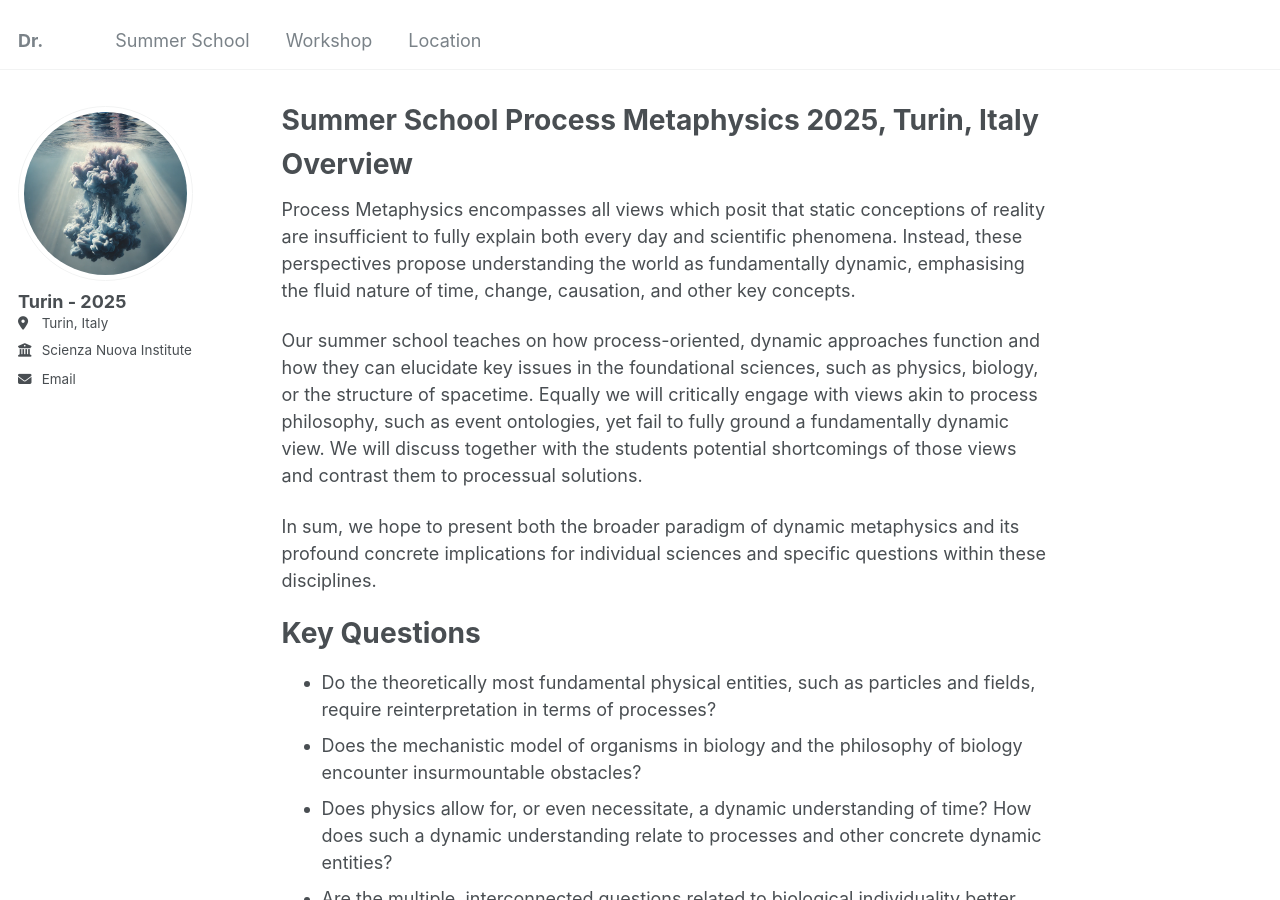
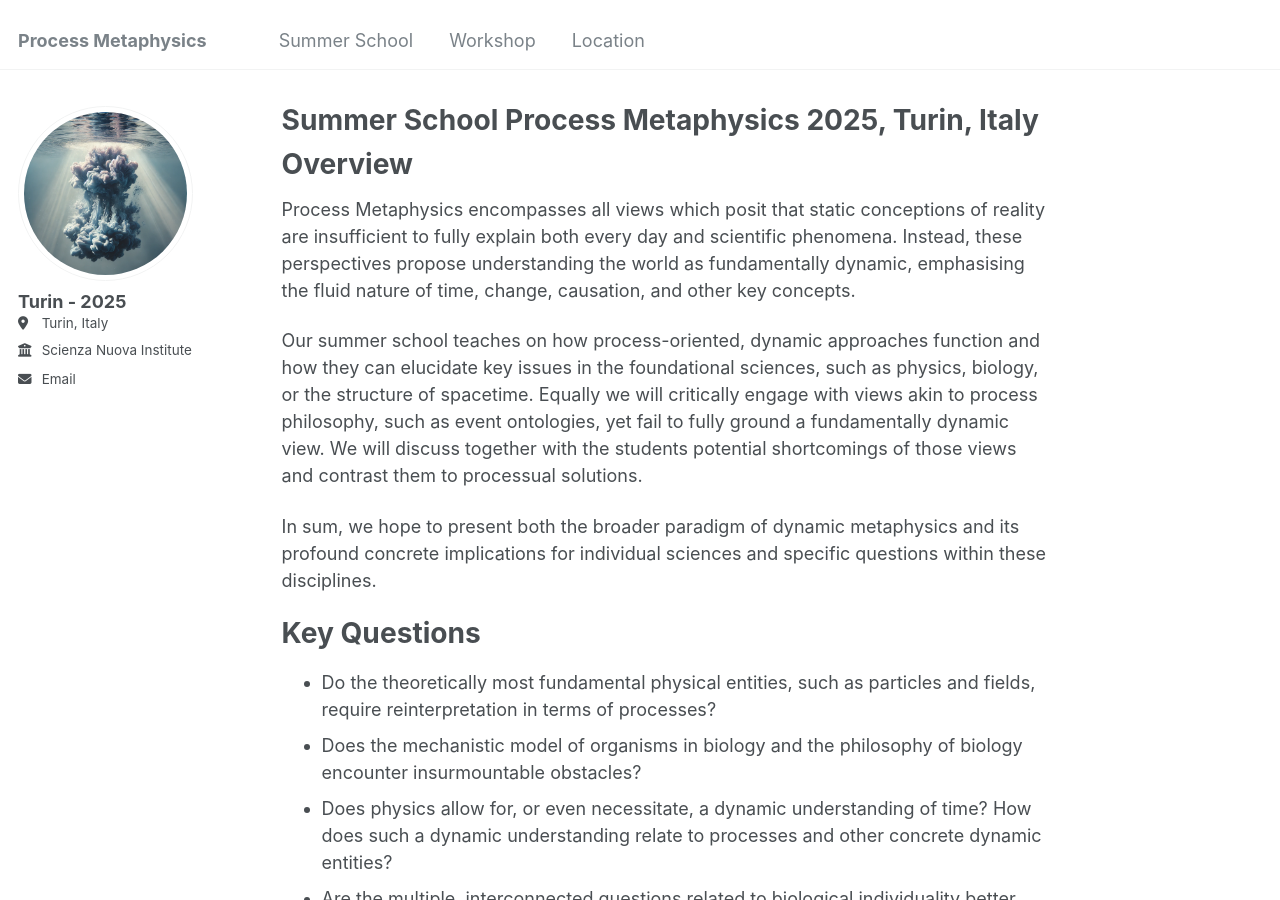
Before and after one commit to k1ssndr/turin2025, a Jekyll site: the page built from _pages/summerschool.md, in a window 1280 px wide and 900 px high. Built offline with Jekyll 4.4.1, drawn with Linux system fonts in a browser that asks for light colours.

Commit message:
Update _config.yml

```diff
--- a/_config.yml
+++ b/_config.yml
@@ -8,7 +8,7 @@
 
 # Basic Site Settings
 locale                   : "en-US"
-title                    : "Dr."
+title                    : "Process Metaphysics"
 title_separator          : "-"
 name                     : &name "Maximilian Zachrau"
 # description              : &description "personal description"
```
